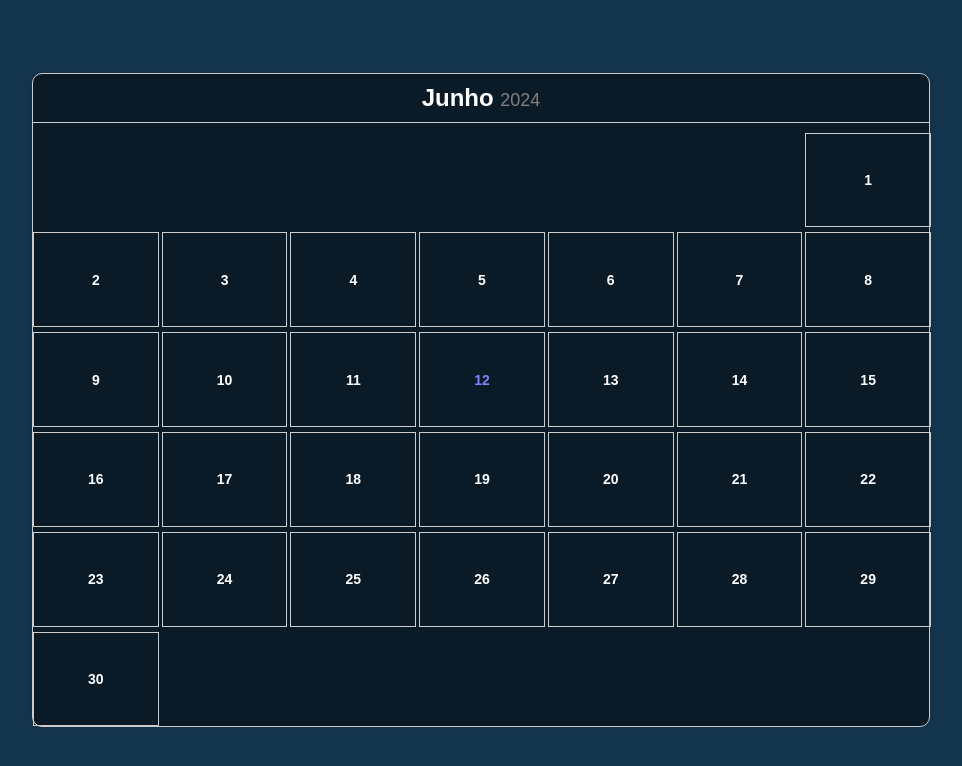
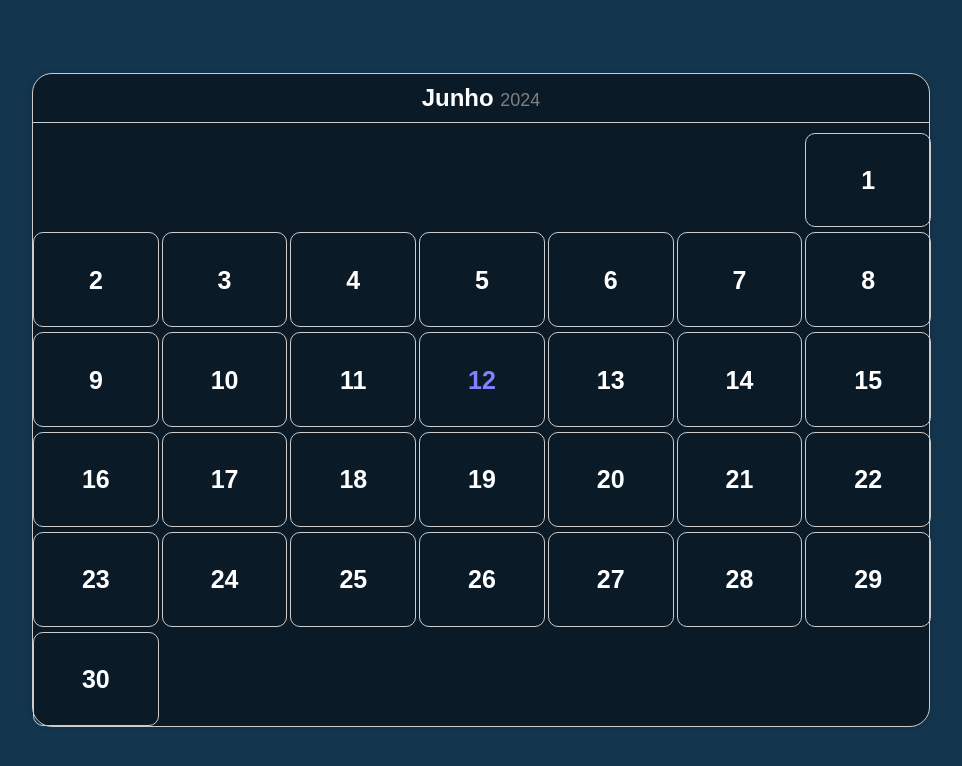
Before and after one commit to FelRochaBR/Arduino, a PHP site: page /calendario.php in a window 1280 px wide. Shown: the top 766 px of the page, without its empty margins (159-1121 px from the left). Run offline with PHP 8.4, Linux system fonts and the light colour scheme.

Commit message:
calendario

```diff
--- a/main/PHP_files/calendario.php
+++ b/main/PHP_files/calendario.php
@@ -23,9 +23,9 @@
             max-width: 455px;
             margin: 20px auto;
             background-color: rgba(0, 0, 0, 0.5);
-            border-radius: 10px;
+            border-radius: 20px;
             box-shadow: 0 0 10px rgba(0, 0, 0, 0.1);
-            font-size: 20px; /* Diminuído o tamanho da fonte */
+            font-size: 25px; /* Diminuído o tamanho da fonte */
             border: 1px solid #ccc;
             position: relative; /* Alterado para relativo */
         }
@@ -61,10 +61,12 @@
             text-align: center;
             cursor: pointer;
             transition: background-color 0.3s;
-            font-size: 14px; /* Diminuído o tamanho da fonte */
+            font-size: 25px; /* Diminuído o tamanho da fonte */
             font-weight: bold;
             color: white;
             border: 1px solid #ccc;
+            border-radius: 10px;
+
         }
 
         .day span {
--- a/main/PHP_files/script.js
+++ b/main/PHP_files/script.js
@@ -15,8 +15,8 @@ function drawGaugeChart() {
 
     // Definir as opções do gráfico
     gaugeOptions = {
-        width: 220,
-        height: 220,
+        width: 300,
+        height: 300,
         redFrom: 75,
         redTo: 100,
         yellowFrom: 25,
```
Also changed, not shown: main/PHP_files/sistema.php (+3 -10 lines).
